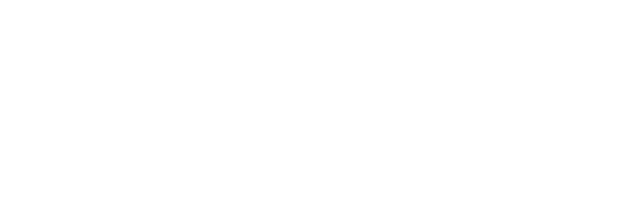
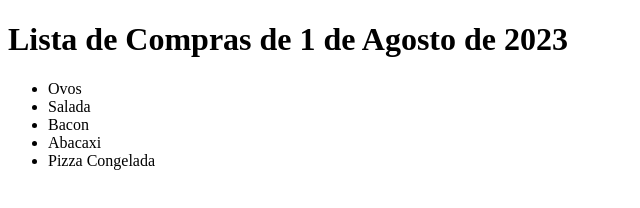
Before and after one commit to ThalesAvila/meu_repositorio_de_exemplo, a plain HTML site: page index.html in a window 1280 px wide. Shown: the whole page, without its empty margins (0-640 px from the left). Drawn offline with Linux system fonts and the light colour scheme.

Commit message:
Minha primeira lista de compras

```diff
--- a/index.html
+++ b/index.html
@@ -4,9 +4,16 @@
     <meta charset="UTF-8">
     <meta http-equiv="X-UA-Compatible" content="IE=edge">
     <meta name="viewport" content="width=device-width, initial-scale=1.0">
-    <title>Document</title>
+    <title>Lista de Compras</title>
 </head>
 <body>
-
+    <h1>Lista de Compras de 1 de Agosto de 2023</h1>
+    <ul>
+        <li>Ovos</li>
+        <li>Salada</li>
+        <li>Bacon</li>
+        <li>Abacaxi</li>
+        <li>Pizza Congelada</li>
+    </ul>
 </body>
 </html>
```
